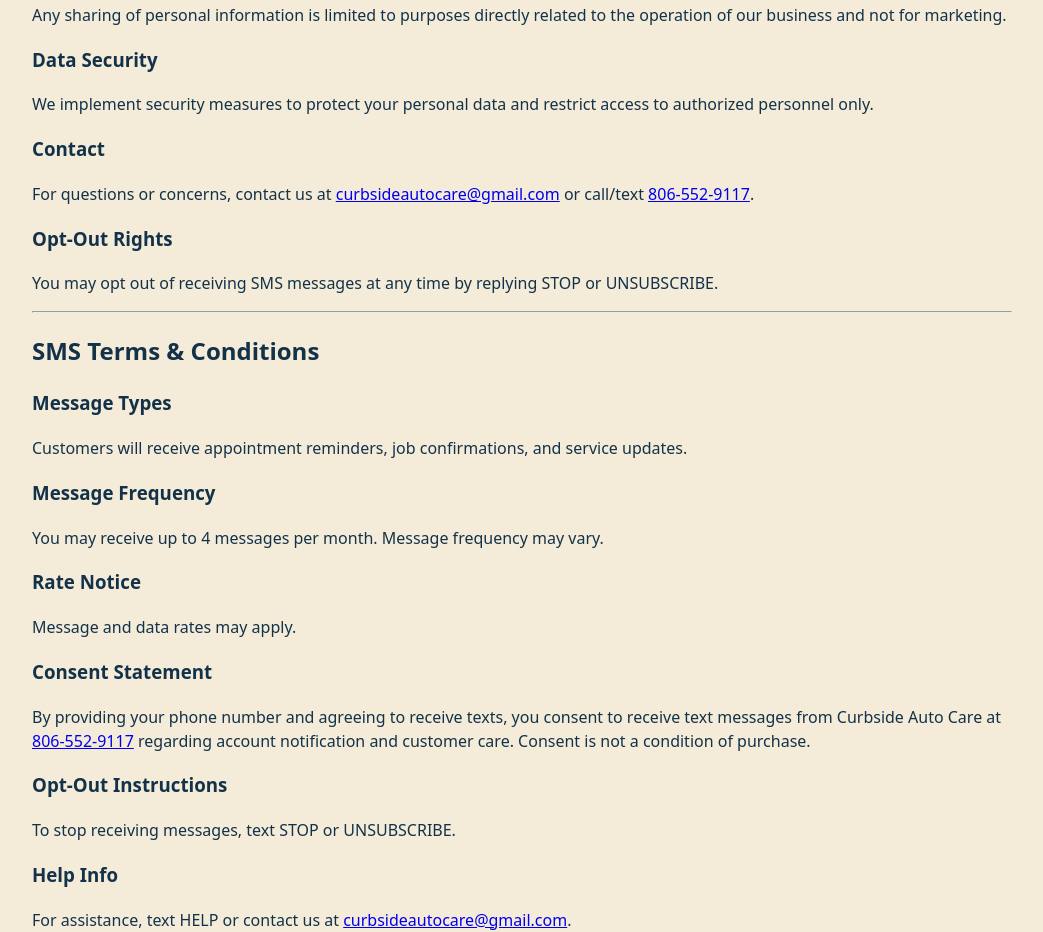
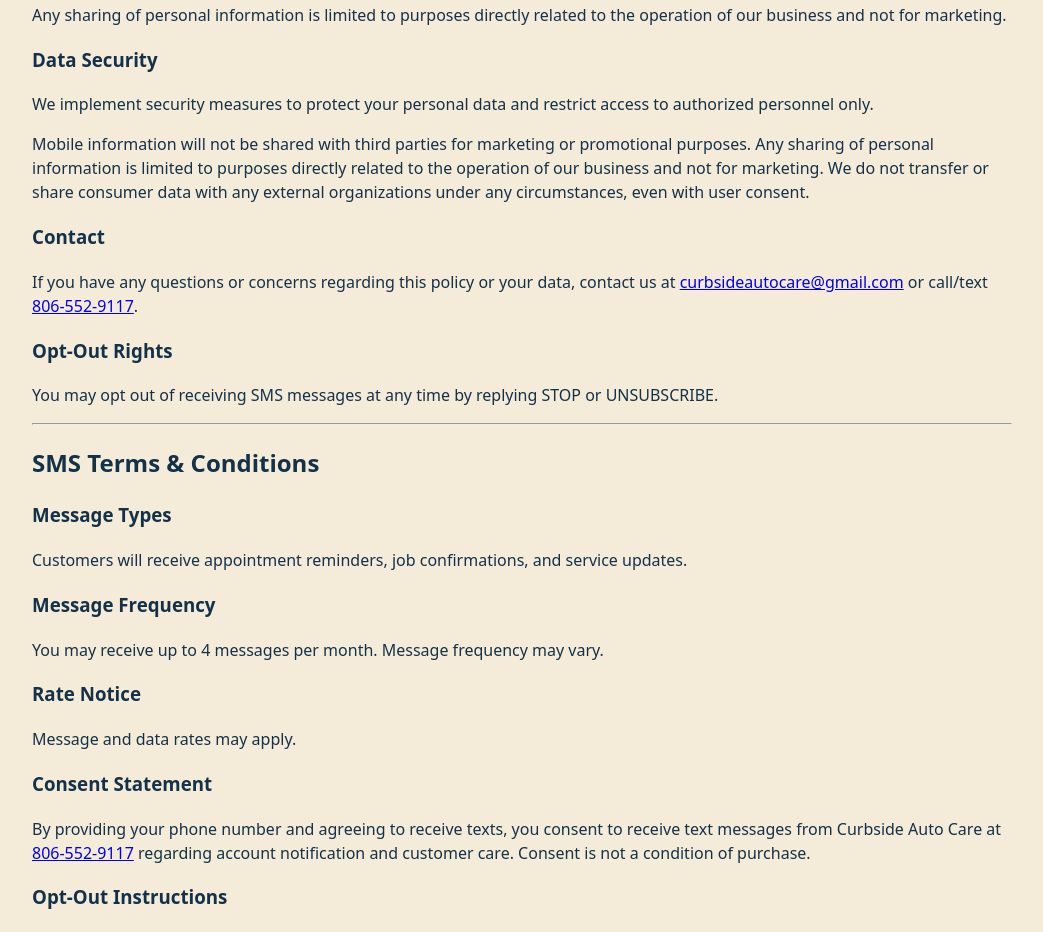
Before and after one commit to curbsideac-ship-it/curbsideautocare.github.io, a plain HTML site: page index.html in a window 1280 px wide. Shown: the part 3034-3966 px from the top of the page, without its empty margins (118-1161 px from the left). Drawn offline with Linux system fonts and the light colour scheme.

Commit message:
Update index.html

```diff
--- a/index.html
+++ b/index.html
@@ -136,41 +136,29 @@
 
 <h3>Mobile Information Sharing</h3>
 <p>We do not share mobile information (including phone numbers or SMS content) with third parties for marketing or promotional purposes under any circumstances. Mobile opt-in and consent are never shared with anyone for any purpose. Any information sharing that may be mentioned elsewhere in this policy excludes mobile opt-in data.</p>
-
 <h3>Personal Information Sharing</h3>
 <p>Any sharing of personal information is limited to purposes directly related to the operation of our business and not for marketing.</p>
-
 <h3>Data Security</h3>
 <p>We implement security measures to protect your personal data and restrict access to authorized personnel only.</p>
-
+<p>Mobile information will not be shared with third parties for marketing or promotional purposes. Any sharing of personal information is limited to purposes directly related to the operation of our business and not for marketing. We do not transfer or share consumer data with any external organizations under any circumstances, even with user consent.</p>
 <h3>Contact</h3>
-<p>For questions or concerns, contact us at <a href="mailto:curbsideautocare@gmail.com">curbsideautocare@gmail.com</a> or call/text <a href="tel:8065529117">806-552-9117</a>.</p>
-
+<p>If you have any questions or concerns regarding this policy or your data, contact us at <a href="mailto:curbsideautocare@gmail.com">curbsideautocare@gmail.com</a> or call/text <a href="tel:8065529117">806-552-9117</a>.</p>
 <h3>Opt-Out Rights</h3>
 <p>You may opt out of receiving SMS messages at any time by replying STOP or UNSUBSCRIBE.</p>
-
 <hr>
-
 <h2>SMS Terms & Conditions</h2>
-
 <h3>Message Types</h3>
 <p>Customers will receive appointment reminders, job confirmations, and service updates.</p>
-
 <h3>Message Frequency</h3>
 <p>You may receive up to 4 messages per month. Message frequency may vary.</p>
-
 <h3>Rate Notice</h3>
 <p>Message and data rates may apply.</p>
-
 <h3>Consent Statement</h3>
 <p>By providing your phone number and agreeing to receive texts, you consent to receive text messages from Curbside Auto Care at <a href="tel:8065529117">806-552-9117</a> regarding account notification and customer care. Consent is not a condition of purchase.</p>
-
 <h3>Opt-Out Instructions</h3>
 <p>To stop receiving messages, text STOP or UNSUBSCRIBE.</p>
-
 <h3>Help Info</h3>
 <p>For assistance, text HELP or contact us at <a href="mailto:curbsideautocare@gmail.com">curbsideautocare@gmail.com</a>.</p>
-
 <h3>Data Sharing Disclaimer</h3>
 <p>Mobile opt-in information is never shared with third parties.</p>
 
```
